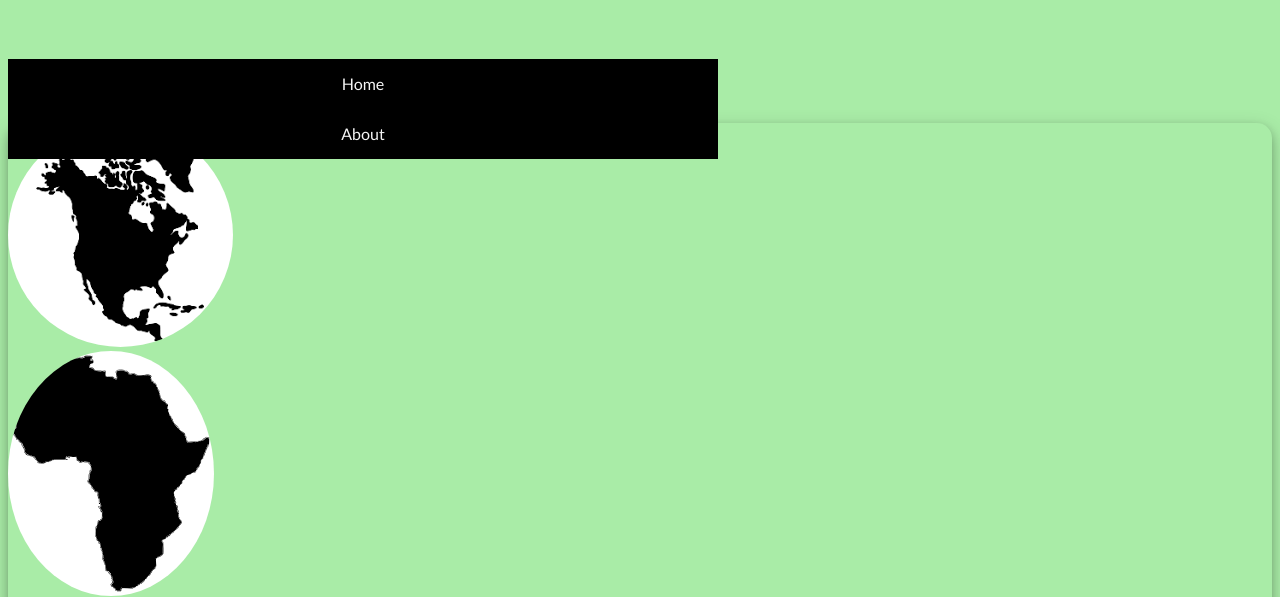
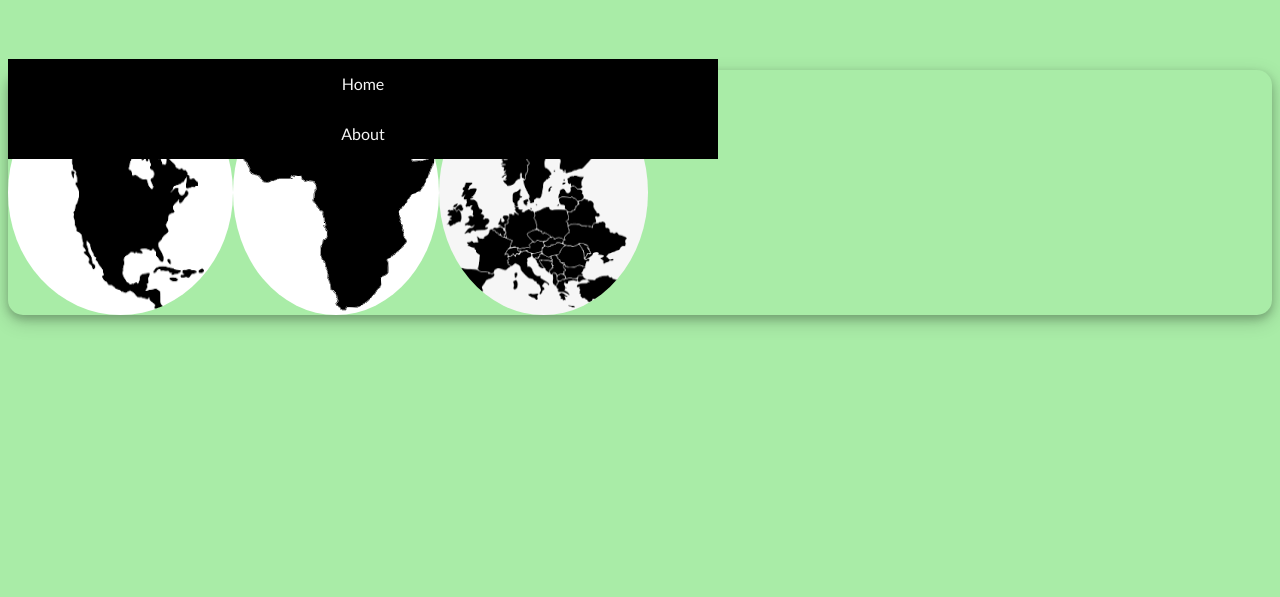
Before and after one commit to chasecoll/mi349_final, a plain HTML site: page index.html in a window 1280 px wide. Shown: the part 160-757 px from the top of the page. Drawn offline with Linux system fonts and the light colour scheme.

Commit message:
Add files via upload

```diff
--- a/style.css
+++ b/style.css
@@ -18,9 +18,7 @@ img{
     box-shadow: 0 4px 8px 0 rgba(0, 0, 0, 0.2), 0 6px 20px 0 rgba(0, 0, 0, 0.19);
     border-radius: 15px;
     margin-top: 80px;
-    margin-left: auto;
-    margin-right: auto;
-    display: inline-block;
+    display: flex;
   }
 
 
```
